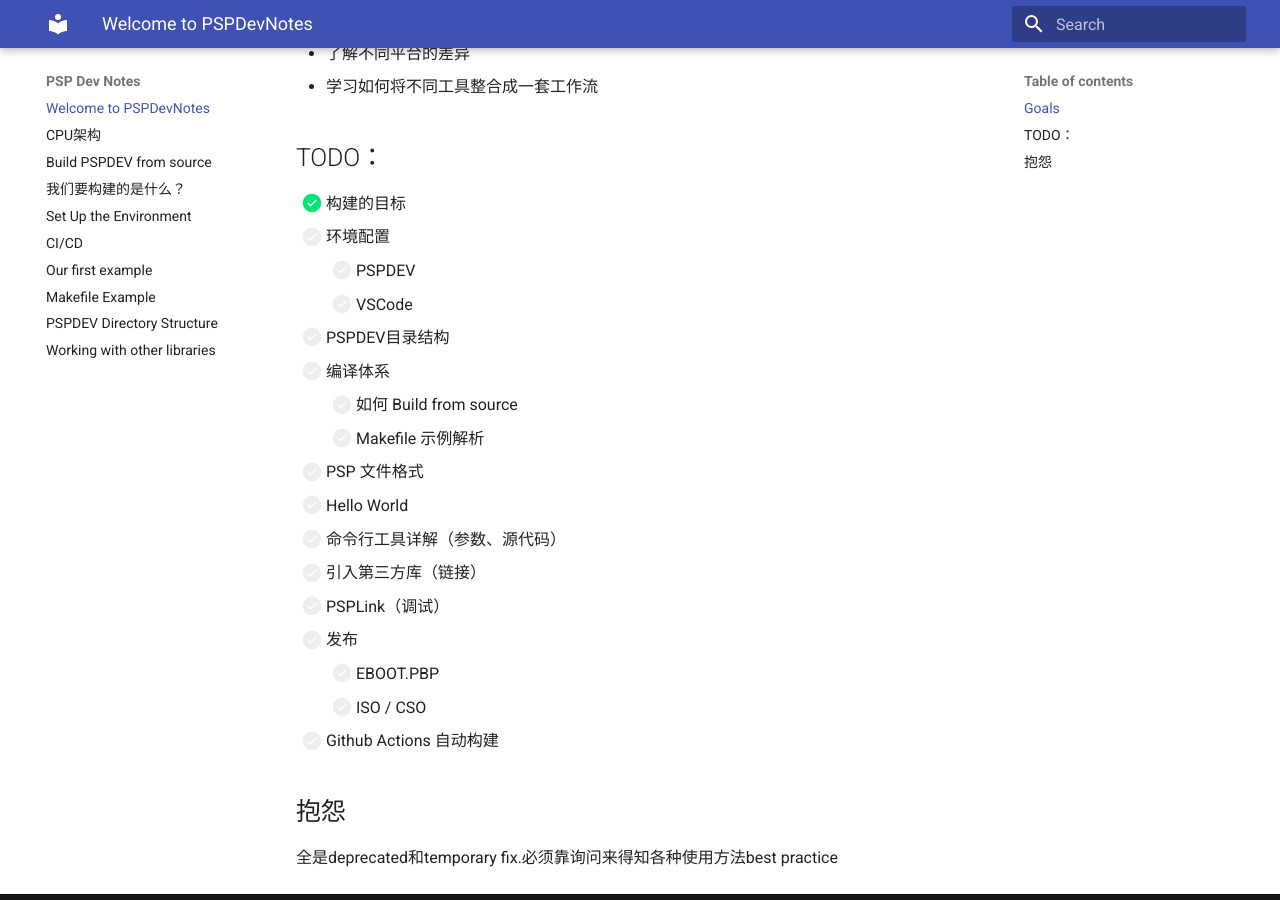
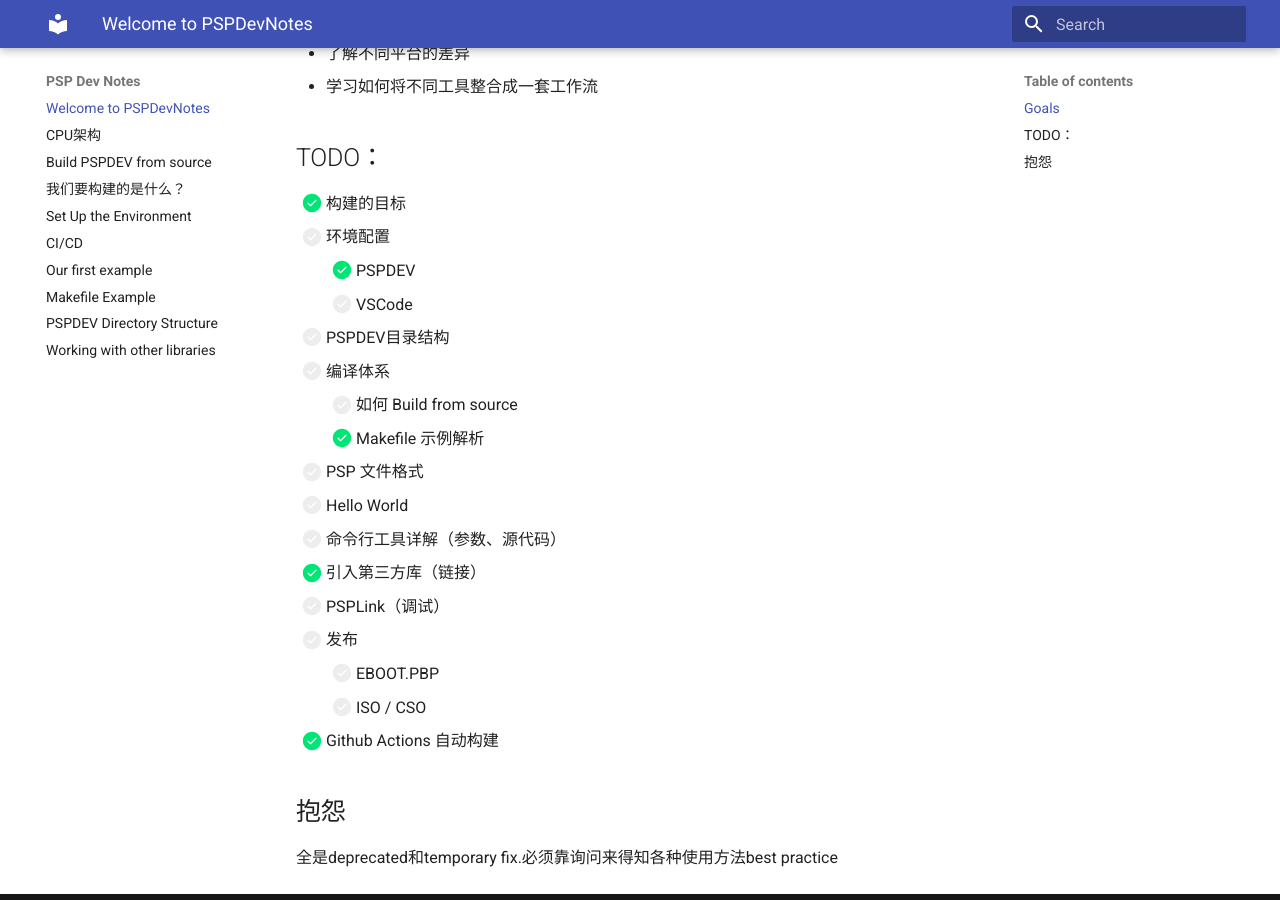
Before and after one commit to xeonliu/PSPDevNote, an MkDocs documentation site: the page built from docs/index.md, in a window 1280 px wide and 900 px high, scrolled down 550 px. Built offline with MkDocs 1.6.1 and Material for MkDocs 9.7.7, drawn with Linux system fonts in a browser that asks for light colours.

```diff
--- a/docs/index.md
+++ b/docs/index.md
@@ -18,21 +18,21 @@
 ## TODO：
 - [x] 构建的目标
 - [ ] 环境配置
-	- [ ] PSPDEV
+	- [x] PSPDEV
 	- [ ] VSCode
 - [ ] PSPDEV目录结构
 - [ ] 编译体系
 	- [ ] 如何 Build from source
-	- [ ] Makefile 示例解析
+	- [x] Makefile 示例解析
 - [ ] PSP 文件格式
 - [ ] Hello World
 - [ ] 命令行工具详解（参数、源代码）
-- [ ] 引入第三方库（链接）
+- [x] 引入第三方库（链接）
 - [ ] PSPLink（调试）
 - [ ] 发布
 	- [ ] EBOOT.PBP
 	- [ ] ISO / CSO
-- [ ] Github Actions 自动构建
+- [x] Github Actions 自动构建
 
 ## 抱怨
 全是deprecated和temporary fix.必须靠询问来得知各种使用方法best practice
```
